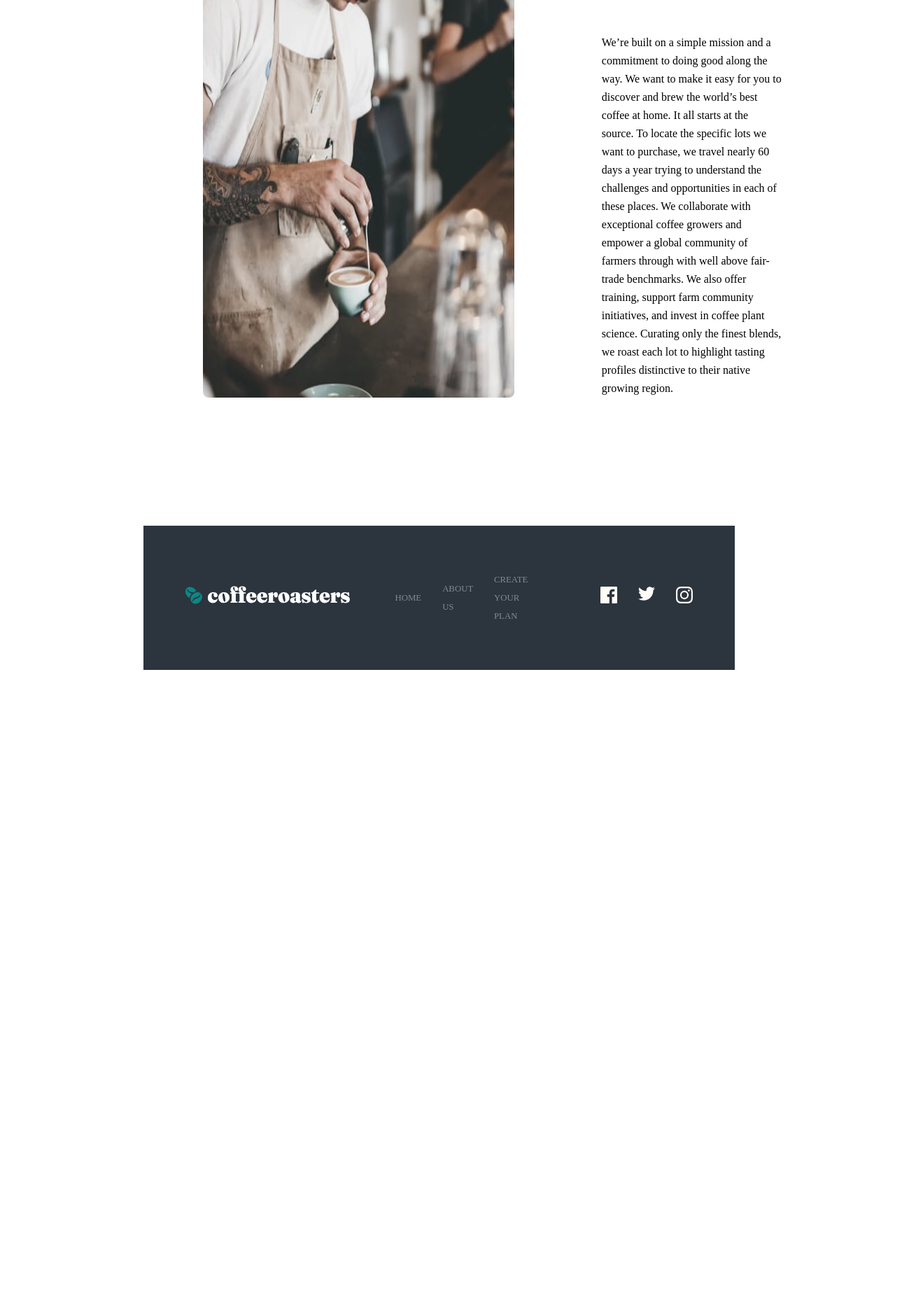
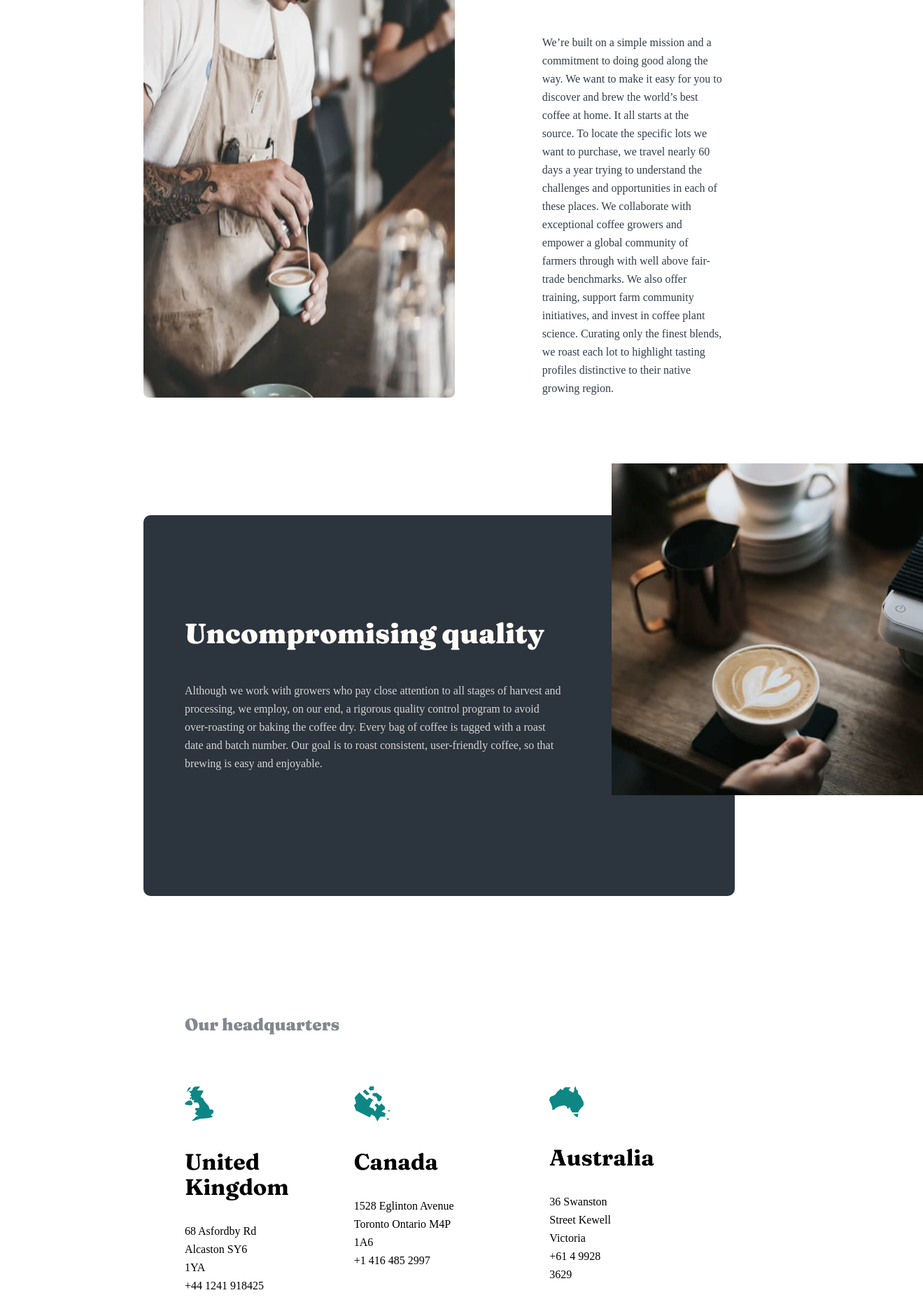
Before and after one commit to DavyFungALoi/coffee-subscription, a React (Create React App) app: page /about in a window 1280 px wide. Shown: the part 848-2728 px from the top of the page at 70% size, 1319 px wide, since content can reach past the window. Before the commit the page ends 1893 px from the top, so only its background shows below. Built offline with nearby package versions, Linux system fonts and the light colour scheme.

Commit message:
finished the about us page

```diff
--- a/src/Screens/AboutUsScreen.js
+++ b/src/Screens/AboutUsScreen.js
@@ -1,6 +1,10 @@
 import React from "react";
 import whitecupheroimage from "../assets/about/desktop/image-hero-whitecup.jpg";
 import barristaimage from "../assets/about/desktop/image-commitment.jpg";
+import latteartimage from "../assets/about/desktop/image-quality.jpg";
+import unitedkingdomsilhouette from "../assets/about/desktop/illustration-uk.svg";
+import australiasilhouette from "../assets/about/desktop/illustration-australia.svg";
+import canadasilhouette from "../assets/about/desktop/illustration-canada.svg";
 const AboutUsScreen = () => {
   return (
     <div>
@@ -17,23 +21,75 @@ const AboutUsScreen = () => {
             every shipment.
           </div>
         </div>
-        <div className="commitement-container">
-          <img className="logo" src={barristaimage} alt={"barissta"}></img>
-          <div>
-            <h4>Our comittement</h4>
-            <div>
-              We’re built on a simple mission and a commitment to doing good
-              along the way. We want to make it easy for you to discover and
-              brew the world’s best coffee at home. It all starts at the source.
-              To locate the specific lots we want to purchase, we travel nearly
-              60 days a year trying to understand the challenges and
-              opportunities in each of these places. We collaborate with
-              exceptional coffee growers and empower a global community of
-              farmers through with well above fair-trade benchmarks. We also
-              offer training, support farm community initiatives, and invest in
-              coffee plant science. Curating only the finest blends, we roast
-              each lot to highlight tasting profiles distinctive to their native
-              growing region.
+      </div>
+      <div className="commitement-container">
+        <img src={barristaimage} alt={"barissta"}></img>
+        <div>
+          <h4>Our commitment</h4>
+          <div className="commitement-container__content">
+            We’re built on a simple mission and a commitment to doing good along
+            the way. We want to make it easy for you to discover and brew the
+            world’s best coffee at home. It all starts at the source. To locate
+            the specific lots we want to purchase, we travel nearly 60 days a
+            year trying to understand the challenges and opportunities in each
+            of these places. We collaborate with exceptional coffee growers and
+            empower a global community of farmers through with well above
+            fair-trade benchmarks. We also offer training, support farm
+            community initiatives, and invest in coffee plant science. Curating
+            only the finest blends, we roast each lot to highlight tasting
+            profiles distinctive to their native growing region.
+          </div>
+        </div>
+      </div>
+      <div className="quality-container">
+        <div className="quality-container__content">
+          <h4>Uncompromising quality</h4>
+          <div className="quality-container__copy">
+            Although we work with growers who pay close attention to all stages
+            of harvest and processing, we employ, on our end, a rigorous quality
+            control program to avoid over-roasting or baking the coffee dry.
+            Every bag of coffee is tagged with a roast date and batch number.
+            Our goal is to roast consistent, user-friendly coffee, so that
+            brewing is easy and enjoyable.
+          </div>
+        </div>
+        <img src={latteartimage} alt={"latte-art-quality"}></img>
+      </div>
+
+      <div className="location-container">
+        <h4>Our headquarters</h4>
+        <div className="location-container__location-list">
+          <div className="location-container__location">
+            <img
+              src={unitedkingdomsilhouette}
+              alt={"unitedkingdom-silhouette"}
+            ></img>
+            <h3>United Kingdom</h3>
+            <div className="location-container__contactinfo">
+              68 Asfordby Rd Alcaston SY6 1YA
+              <div className="location-container__phone-number">
+                +44 1241 918425
+              </div>
+            </div>
+          </div>
+          <div className="location-container__location">
+            <img src={canadasilhouette} alt={"canada-silhouette"}></img>
+            <h3>Canada</h3>
+            <div className="location-container__contactinfo">
+              1528 Eglinton Avenue Toronto Ontario M4P 1A6
+              <div className="location-container__phone-number">
+                +1 416 485 2997
+              </div>
+            </div>
+          </div>
+          <div className="location-container__location">
+            <img src={australiasilhouette} alt={"australia-silhouette"}></img>
+            <h3>Australia</h3>
+            <div className="location-container__contactinfo">
+              36 Swanston Street Kewell Victoria
+              <div className="location-container__phone-number">
+                +61 4 9928 3629
+              </div>
             </div>
           </div>
         </div>
--- a/src/styles/Screens/_AboutUsScreen.scss
+++ b/src/styles/Screens/_AboutUsScreen.scss
@@ -24,7 +24,7 @@
 
 .commitement-container {
   display: flex;
-  margin-top: 19.0625rem;
+  margin-top: 10.5rem;
   column-gap: 7.8125rem;
   margin-right: 10.125rem;
 
@@ -40,3 +40,53 @@
   max-width: 33.75rem;
   color: rgba(51, 61, 75, 1);
 }
+
+.quality-container__content {
+  margin-top: 10.5rem;
+  padding-left: 7%;
+  padding-top: 6.25rem;
+  padding-bottom: 11rem;
+  background-color: #2c343e;
+  border-radius: 0.625rem;
+  color: rgba(254, 252, 247, 1);
+  h4 {
+    font-weight: 900;
+    font-size: 2.5rem;
+  }
+  .quality-container__copy {
+    max-width: 33.75rem;
+    opacity: 80%;
+  }
+}
+.quality-container {
+  img {
+    position: absolute;
+    z-index: 1;
+    margin-left: 41.8125rem;
+    margin-top: -38.625rem;
+  }
+}
+
+.location-container {
+  margin-top: 10.5rem;
+  margin-left: 7%;
+  margin-right: 12%;
+  margin-bottom: 10.5rem;
+
+  h4 {
+    color: rgba(131, 136, 143, 1);
+    font-weight: 900;
+    margin-bottom: 4.5rem;
+  }
+}
+
+.location-container__location-list {
+  display: flex;
+  column-gap: 8%;
+}
+
+.location-container__location {
+  .location-container__contactinfo {
+    width: 65%;
+  }
+}
```
Also changed, not shown: css/App.css.
